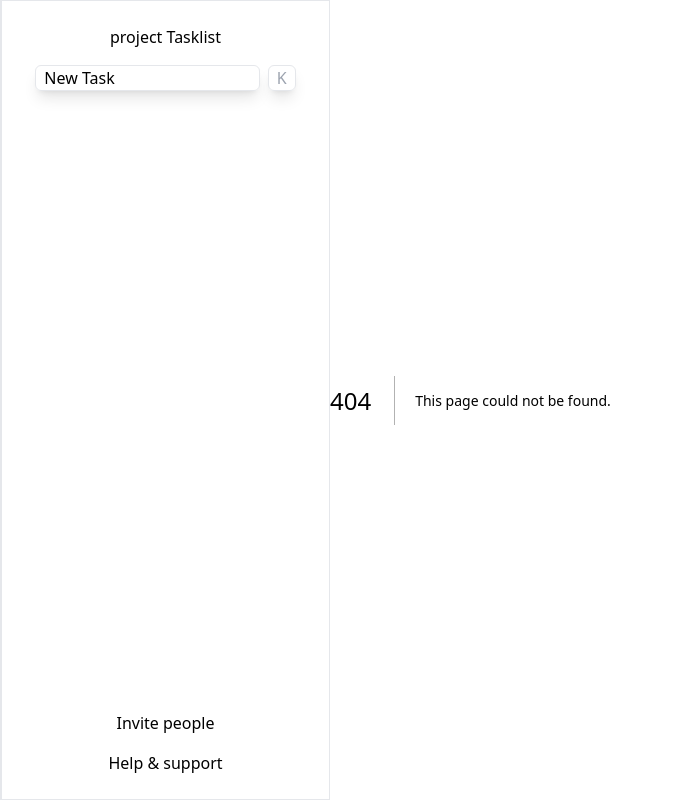
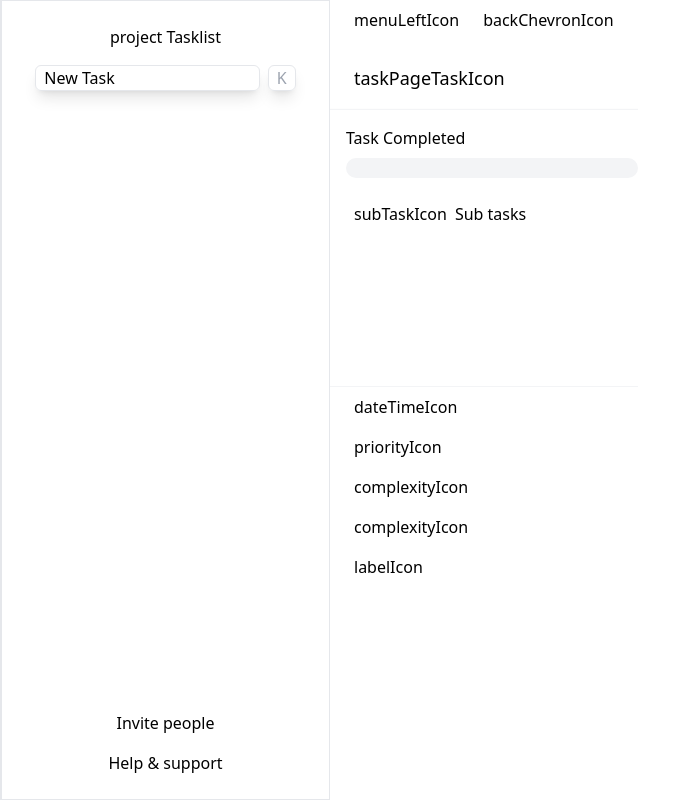
Before and after one commit to ImranHuhn/todoapp-nextjs, a Next.js app: page /tasks/1 in a window 1280 px wide. Before the commit this address had no page. Shown: the whole page, without its empty margins (0-674 px from the left). Built offline with nearby package versions, Linux system fonts and the light colour scheme.

Commit message:
conversion

```diff
--- /dev/null
+++ b/app/tasks/[taskId]/page.jsx
@@ -0,0 +1,134 @@
+"use client"
+
+import React, { useContext, useEffect, useState } from "react";
+import Link from "next/link";
+import { TaskContext } from "../../../context/TaskContext";
+// import {
+//   backChevron,
+//   menuLeft,
+//   menuRight,
+//   taskPageTaskIcon,
+//   dateTimeIcon,
+//   priorityIcon,
+//   complexityIcon,
+//   statusIcon,
+//   labelIcon,
+//   subTaskIcon,
+// } from "../../Svg";
+
+const style = {
+  topBg: `flex flex-row justify-between mx-6 mt-2 mb-4`,
+  homeContainer: ` flex flex-row gap-6`,
+  subTaskTitle: `flex flex-row items-center justify-start	gap-2`,
+  subtaskItemBg: `hover:bg-gray-80 hover:rounded-sm my-1 p-1 hover:shadow-gray-50 shadow-sm`,
+  containerSpacings: `flex flex-row gap-2 mx-6 items-center my-2`,
+  taskTitleBg: `flex flex-row gap-2 items-center py-4 border-b border-gray-100 border-opacity-20 text-lg`,
+  subtaskContainerSpacing: `flex flex-col gap-2 mx-6  my-2 `,
+  spacingBetweenContainers: `flex flex-col border-t border-gray-100 `,
+};
+const TaskPage = (props) => {
+  const { taskList, selectedTaskForPage, getSelectedTask } =
+    useContext(TaskContext);
+
+  const task = selectedTaskForPage;
+
+  return (
+    <div className="overflow-x-hidden	">
+      <div className={style.topBg}>
+        <div className={style.homeContainer}>
+          {/* {menuLeft()} */}
+          menuLeftIcon
+          <Link href="/">
+            {/* {backChevron()} */}
+            backChevronIcon
+          </Link>
+        </div>
+      </div>
+      <div className={style.taskTitleBg}>
+        <div className="items-center ml-6	">
+          {/* {taskPageTaskIcon()} */}
+          taskPageTaskIcon
+        </div>
+        <div>{task && <p>{task.taskName} </p>}</div>
+      </div>
+
+      <div className="flex flex-col gap-36">
+        <div className={style.spacingBetweenContainers}>
+          <div className="w-full mx-4 overflow-x-hidden my-4	">
+            <span>Task Completed</span>
+            <div className="bg-gray-100 w-[95%] h-5 rounded-2xl mt-2"></div>
+          </div>
+
+          <div className={style.subtaskContainerSpacing}>
+            <div className={style.subTaskTitle}>
+              <span>
+                {/* {subTaskIcon()} */}
+                subTaskIcon
+              </span>
+              <p>Sub tasks</p>
+            </div>
+            <div className="pl-6">
+              {task && (
+                <>
+                  <ul>
+                    {task.subTaskList.map((subtask, index) => {
+                      return (
+                        <li className={style.subtaskItemBg} key={index}>
+                          {subtask}
+                        </li>
+                      );
+                    })}
+                  </ul>
+                </>
+              )}
+            </div>
+          </div>
+        </div>
+        <div className={style.spacingBetweenContainers}>
+          <div className={style.containerSpacings}>
+            <span>
+              {/* {dateTimeIcon()} */}
+              dateTimeIcon
+            </span>
+            {task && (
+              <p>
+                Due Date:{task.date} at {task.time}
+              </p>
+            )}
+          </div>
+          <div className={style.containerSpacings}>
+            <span>
+              {/* {priorityIcon()} */}
+              priorityIcon
+            </span>
+            {task && <p>Priority:{task.priority} </p>}
+          </div>
+          <div className={style.containerSpacings}>
+            <span>
+              {/* {complexityIcon()} */}
+              complexityIcon
+            </span>
+
+            {task && <p>Complexity:{task.complexity} </p>}
+          </div>
+          <div className={style.containerSpacings}>
+            <span>
+              {/* {complexityIcon()} */}
+              complexityIcon
+            </span>
+            {task && <p>Status:{task.status} </p>}
+          </div>
+          <div className={style.containerSpacings}>
+            <span>
+              {/* {labelIcon()} */}
+              labelIcon
+            </span>
+            {task && <p>Tag:{task.tags} </p>}
+          </div>
+        </div>
+      </div>
+    </div>
+  );
+};
+
+export default TaskPage;
--- a/components/CommandPalette.jsx
+++ b/components/CommandPalette.jsx
@@ -21,6 +21,7 @@ const CommandPalette = () => {
     setIsCmdPalette(false);
     setSelectedTaskForPage(null);
     history.push(`/tasks/${task.id}`);
+    // history.push(`/tasks/${task.id}`);
   };
 
   useEffect(() => {
--- a/components/DeleteConfirmCard.jsx
+++ b/components/DeleteConfirmCard.jsx
@@ -1,41 +1,41 @@
-// import React from "react";
+import React from "react";
 
-// const style = {
-//   deleteCardBg: `flex flex-col justify-center mx-auto bg-slightWhite px-4 py-4 rounded-md text-center  max-w-sm`,
-//   titleText: `text-xl`,
-//   buttonDiv: ``,
-//   buttonCancel: `bg-blue-100 rounded-lg m-3 py-2 px-4`,
-//   buttonDelete: `bg-blue-100 rounded-lg m-3 py-2 px-4 border-red border-2  `,
-// };
+const style = {
+  deleteCardBg: `flex flex-col justify-center mx-auto bg-slightWhite px-4 py-4 rounded-md text-center  max-w-sm`,
+  titleText: `text-xl`,
+  buttonDiv: ``,
+  buttonCancel: `bg-blue-100 rounded-lg m-3 py-2 px-4`,
+  buttonDelete: `bg-blue-100 rounded-lg m-3 py-2 px-4 border-red border-2  `,
+};
 
-// const DeleteConfirmCard = ({onClose, onDelete}) => {
+const DeleteConfirmCard = ({onClose, onDelete}) => {
 
-//   const handleCancel = () => {
-//     onClose();
-//   };
-//   const handleDeleteConfirm = (task) => {
-//     onDelete(task);
-//   };
+  const handleCancel = () => {
+    onClose();
+  };
+  const handleDeleteConfirm = (task) => {
+    onDelete(task);
+  };
 
-//     return (
-//       <div className={style.deleteCardBg}>
-//         <span className={style.titleText}>
-//           Are you sure you want to delete this task ?
-//         </span>
+    return (
+      <div className={style.deleteCardBg}>
+        <span className={style.titleText}>
+          Are you sure you want to delete this task ?
+        </span>
 
-//         <div className={style.buttonDiv}>
-//           <button className={style.buttonCancel} onClick={handleCancel}>
-//             Cancel
-//           </button>
-//           <button
-//             className={style.buttonDelete}
-//             onClick={handleDeleteConfirm}
-//           >
-//             Delete
-//           </button>
-//         </div>
-//       </div>
-//     );
-// }
+        <div className={style.buttonDiv}>
+          <button className={style.buttonCancel} onClick={handleCancel}>
+            Cancel
+          </button>
+          <button
+            className={style.buttonDelete}
+            onClick={handleDeleteConfirm}
+          >
+            Delete
+          </button>
+        </div>
+      </div>
+    );
+}
 
-// export default DeleteConfirmCard;
+export default DeleteConfirmCard;
```
Also changed, not shown: app/tasks/[taskId].jsx (deleted).
